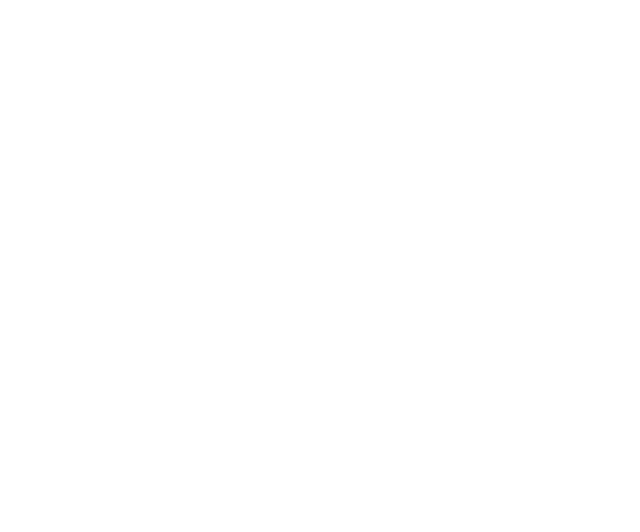
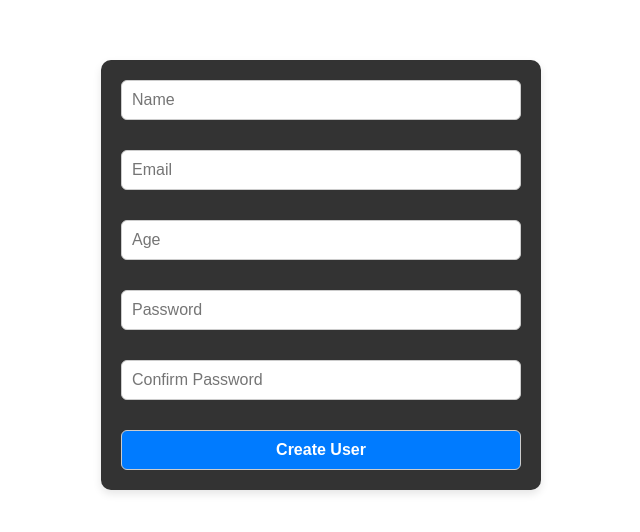
Before and after one commit to SalmaElFathi/users-app, a React (Vite) app in the folder client/: page /create in a window 1280 px wide. Before the commit this address had no page. Shown: the top 532 px of the page, without its empty margins (319-959 px from the left). Built offline with nearby package versions, Linux system fonts and the light colour scheme.

Commit message:
Implemented form for creating user, Added password confirmation logic and Added basic styling

```diff
--- a/client/index.html
+++ b/client/index.html
@@ -8,7 +8,7 @@
       href="https://cdnjs.cloudflare.com/ajax/libs/font-awesome/6.4.0/css/all.min.css"
     />
     <meta name="viewport" content="width=device-width, initial-scale=1.0" />
-    <title>client</title>
+    <title>Users App</title>
   </head>
   <body>
     <div id="root"></div>
--- a/client/src/App.jsx
+++ b/client/src/App.jsx
@@ -1,10 +1,12 @@
 import {Routes,Route} from 'react-router'
 import {Users} from './pages/users';
+import { CreateUser } from './pages/CreateUser';
 function App() {
 
   return (
     <Routes>
         <Route index element={<Users/>}/>
+        <Route path="/create" element={<CreateUser/>}/>
     </Routes>
   )
 }
--- a/client/src/components/Header.css
+++ b/client/src/components/Header.css
@@ -34,7 +34,7 @@
     color: white;
 }
 
-button {
+.add-button {
     padding: 8px 16px;
     background-color: #007bff;
     border: none;
@@ -42,7 +42,6 @@
     cursor: pointer;
     border-radius: 4px;
 }
-/* Header.css */
 .search {
     display: flex;
     gap: 8px;
@@ -69,8 +68,8 @@
     background-color: #0056b3;
 }
 
-/* Style pour les liens actifs */
 .inner-container li a.active {
     font-weight: bold;
-    color: #007bff;
+    color: #589adc;
+    text-decoration: underline;
 }
--- a/client/src/components/Header.jsx
+++ b/client/src/components/Header.jsx
@@ -42,7 +42,7 @@
                    <i className='fas fa-search'> </i>
                 </button>
             </div>
-            <button onClick={() => navigate("/create")}>
+            <button className='add-button' onClick={() => navigate("/create")}>
                 <i className="fas fa-user-plus"></i>
             </button>
         </div>
--- a/client/src/components/UserList.css
+++ b/client/src/components/UserList.css
@@ -33,6 +33,7 @@
 
 .user-table .action .fa-trash {
     color: #ef4444;
+    background-color:green;
 }
 
 .user-table .action i:hover {
--- a/client/src/components/UserList.jsx
+++ b/client/src/components/UserList.jsx
@@ -1,6 +1,7 @@
+import { Link } from 'react-router';
 import './UserList.css';
 
-export function UserList({users}) {
+export function UserList({ users ,onDelete}) {
     if (users.length === 0) {
         return <div className="no-users">No users found</div>;
     }
@@ -22,9 +23,9 @@
                         <td>{user.email}</td>
                         <td>{user.age}</td>
                         <td>{user.status}</td>
-                        <td class="action">
-                            <i class="fas fa-pen" ></i>
-                            <i class="fas fa-trash" ></i>
+                        <td className="action">
+                            <Link to={`/edit/${user._id}`} ><i className="fas fa-pen" ></i></Link>
+                            <button onClick={()=>onDelete(user._id)}><i className="fas fa-trash" ></i></button>
                         </td>
                     </tr>
                 ))}
--- /dev/null
+++ b/client/src/pages/CreateUser.css
@@ -0,0 +1,47 @@
+form {
+  min-width: 400px;
+  margin: 60px auto;
+  padding: 20px;
+  border-radius: 10px;
+  box-shadow: 0 4px 8px rgba(0,0,0,0.1);
+  display: flex;
+  flex-direction: column;
+  gap: 30px;
+  font-family: Arial, sans-serif;
+  background-color: #333;
+}
+
+input, .create-btn {
+  padding: 10px;
+  font-size: 16px;
+  border-radius: 6px;
+  border: 1px solid #ccc;
+  width: 100%;
+  box-sizing: border-box;
+}
+
+input:focus {
+  border-color: #007bff;
+  outline: none;
+}
+
+button {
+  background-color: #007bff;
+  color: white;
+  font-weight: bold;
+  border: none;
+  cursor: pointer;
+  transition: background-color 0.2s ease;
+}
+
+button:hover {
+  background-color: #0056b3;
+}
+
+.error {
+  display: block;
+  color: #d9534f;
+  margin-bottom: 10px;
+  font-weight: bold;
+  text-align: center;
+}
--- /dev/null
+++ b/client/src/pages/CreateUser.jsx
@@ -0,0 +1,83 @@
+import { useState } from "react";
+import axios from "axios";
+import './CreateUser.css'
+export function CreateUser() {
+    const [name, setName] = useState('');
+    const [email, setEmail] = useState('');
+    const [age, setAge] = useState('');
+    const [password, setPassword] = useState('');
+    const [confirmPassword, setConfirmPassword] = useState('');
+    const [error,setError]=useState(null);
+
+    const handleSubmit = async (event) => {
+        event.preventDefault();
+        try {
+            if (password === confirmPassword) {
+                const response = await axios.post('/api/users/create', {
+                    name,
+                    email,
+                    age,
+                    password
+                });
+                console.log('User created:', response.data);
+                setName('');
+                setEmail('');
+                setAge('');
+                setPassword('');
+                setConfirmPassword('');
+            }
+            else {
+                setError('passwords did not match')
+                console.error('passwords did not match');
+            }
+        } catch (error) {
+            setError(error.message)
+            console.error('Error creating user:', error.response || error.message);
+        }
+    };
+
+    return (
+        <>
+        {error&&
+        <span className="error">{error}</span>
+        }
+        <form onSubmit={handleSubmit}>
+            <input
+                type="text"
+                placeholder="Name"
+                value={name}
+                onChange={(e) => setName(e.target.value)}
+                required
+            />
+            <input
+                type="email"
+                placeholder="Email"
+                value={email}
+                onChange={(e) => setEmail(e.target.value)}
+                required
+            />
+            <input
+                type="number"
+                placeholder="Age"
+                value={age}
+                onChange={(e) => setAge(e.target.value)}
+                required
+            />
+            <input
+                type="password"
+                placeholder="Password"
+                value={password}
+                onChange={(e) => setPassword(e.target.value)}
+                required
+            />
+            <input
+                type="password"
+                placeholder="Confirm Password"
+                onChange={(e) => setConfirmPassword(e.target.value)}
+                required
+            />
+            <button className="create-btn" type="submit">Create User</button>
+        </form>
+        </>
+    );
+}
--- a/client/src/pages/Users.jsx
+++ b/client/src/pages/Users.jsx
@@ -5,8 +5,8 @@
 import { Header } from "../components/Header";
 
 export function Users() {
-    const [searchParams]=useSearchParams();
-    const search=searchParams.get('search')||'';
+    const [searchParams] = useSearchParams();
+    const search = searchParams.get('search') || '';
     const [users, setUsers] = useState([]);
     const [loading, setLoading] = useState(true);
     const [error, setError] = useState(null);
@@ -14,7 +14,7 @@
     const fetchUsers = async () => {
         setLoading(true);
         try {
-            const url=search?`/api/users?search=${search}`:'/api/users';
+            const url = search ? `/api/users?search=${search}` : '/api/users';
             const response = await axios.get(url);
             console.log('response ' + response.data.users);
             if (response.data.success) {
@@ -40,11 +40,22 @@
 
     if (loading) return <div>Loading users...</div>;
     if (error) return <div>Error: {error}</div>;
+    const onDelete = async (id) => {
+        try {
+            if (window.confirm('Delete this user ?')) {
+                await axios.delete(`/api/users/${id}`);
+                fetchUsers();
+            }
 
+        } catch (error) {
+            console.error('error deleting user');
+            setError(error.message)
+        }
+    }
     return (
         <>
             <Header />
-            <UserList users={users} />
+            <UserList users={users} onDelete={onDelete} />
         </>
     );
 }
```
